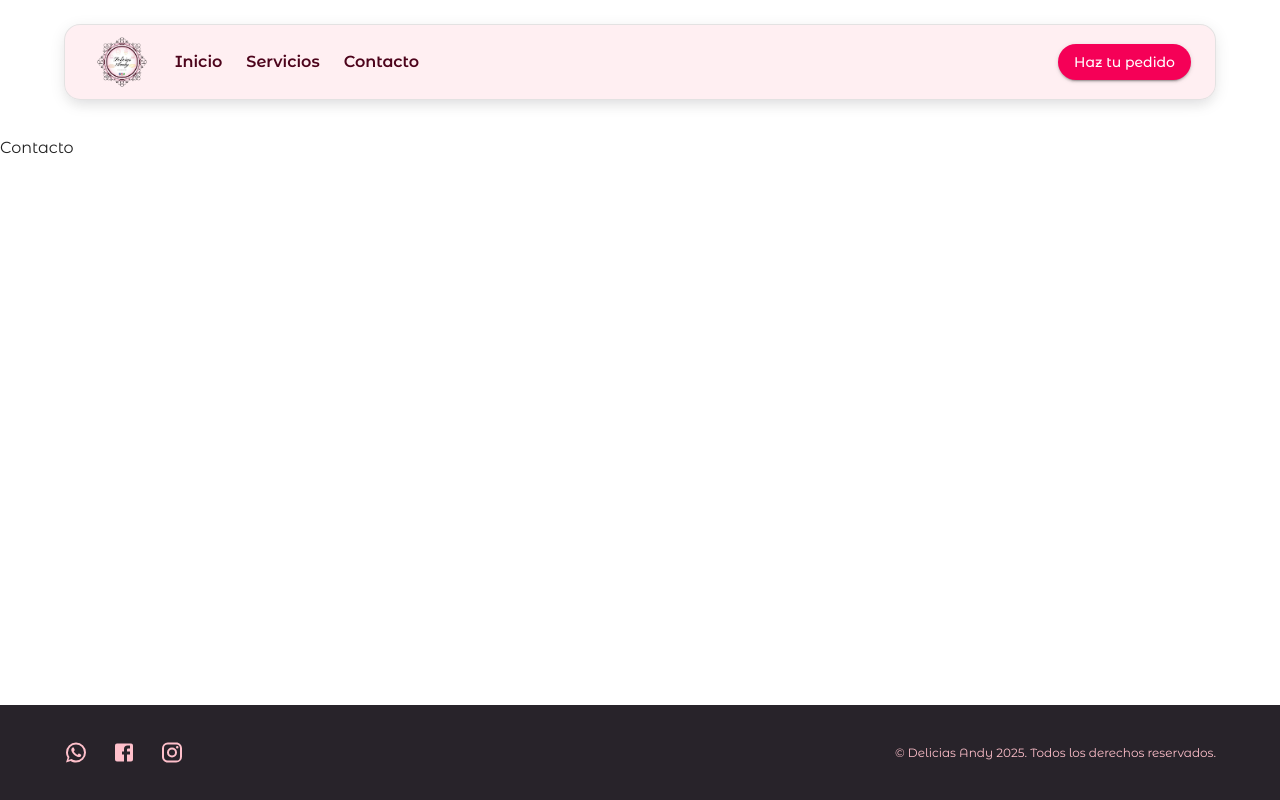
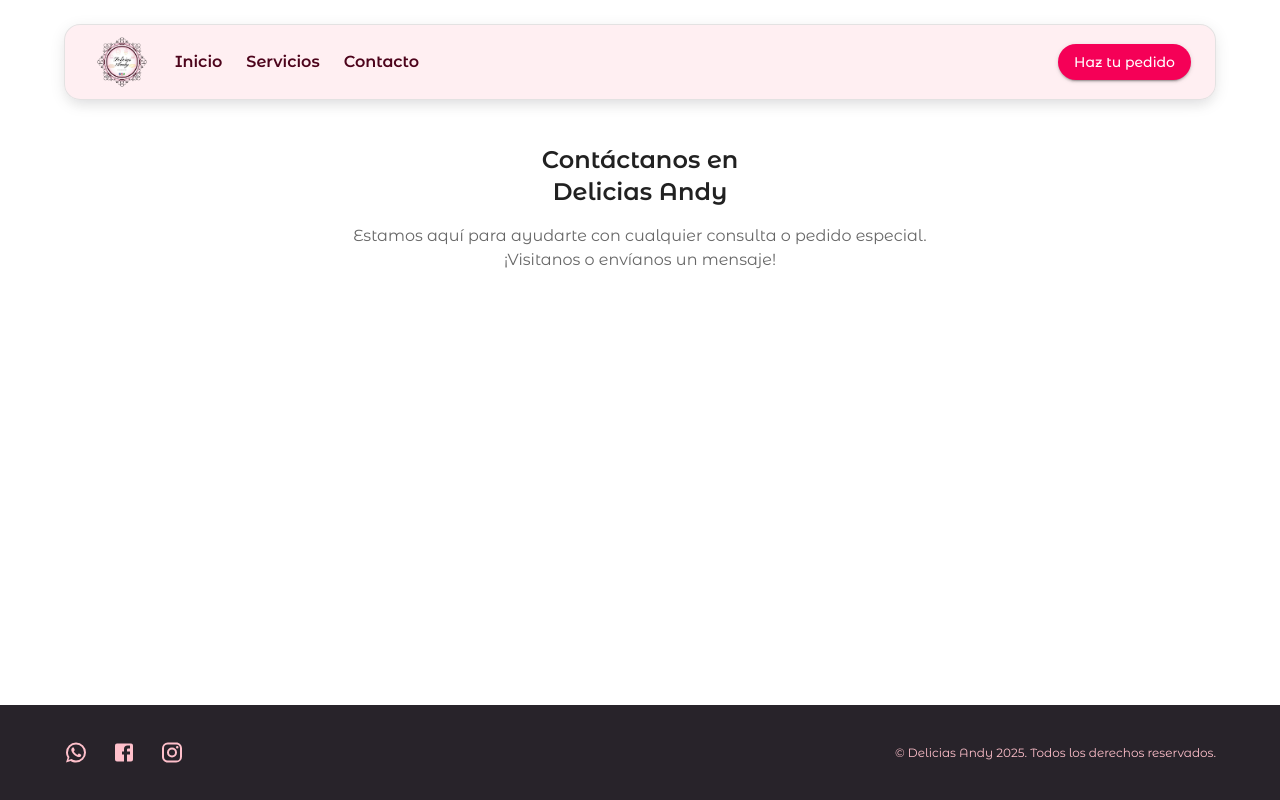
Before and after one commit to DOF1109/delicias-andy, a Next.js app: page /contact in a window 1280 px wide. Built offline with nearby package versions, Linux system fonts and the light colour scheme; what @mui/material-nextjs would draw is missing.

Commit message:
Add ContactBanner component and update the Contact page

```diff
--- a/src/app/contact/page.jsx
+++ b/src/app/contact/page.jsx
@@ -1,7 +1,13 @@
+import { Container } from "@mui/material";
+
+const { default: ContactBanner } = require("@/components/layout/ContactBanner");
+
 const Contact = () => {
-    return (
-        <p>Contacto</p>
-    )
-}
+  return (
+    <Container>
+      <ContactBanner />
+    </Container>
+  );
+};
 
 export default Contact;
--- a/src/app/services/page.jsx
+++ b/src/app/services/page.jsx
@@ -1,7 +1,6 @@
 import ServicesBanner from "@/components/layout/ServicesBanner.jsx";
 import ServicesFAQ from "@/components/layout/ServicesFAQ";
 import ServicesQuality from "@/components/layout/ServicesQuality";
-import { Container } from "@mui/material";
 
 const Services = () => {
 
--- /dev/null
+++ b/src/components/layout/ContactBanner.jsx
@@ -0,0 +1,19 @@
+import { Box, Typography } from "@mui/material";
+
+const ContactBanner = () => {
+  return (
+    <Box sx={{ textAlign: "center", py: 3 }}>
+      <Typography component="h2" variant="h5" fontWeight={600}>
+        Contáctanos en <br />
+        Delicias Andy
+      </Typography>
+      <Typography my={2} color="textSecondary">
+        Estamos aquí para ayudarte con cualquier consulta o pedido especial.
+        <br />
+        ¡Visitanos o envíanos un mensaje!
+      </Typography>
+    </Box>
+  );
+};
+
+export default ContactBanner;
--- a/src/components/layout/HomeBanner.jsx
+++ b/src/components/layout/HomeBanner.jsx
@@ -28,10 +28,8 @@ const HomeBanner = () => {
         justifyContent="space-between"
       >
         <Box color={theme.dark}>
-          <Typography variant="h4" fontWeight={600}>
-            Bienvenido a
-          </Typography>
           <Typography component="h1" variant="h4" fontWeight={600}>
+            Bienvenido a <br />
             Delicias Andy
           </Typography>
           <Typography mt={2} mb={5}>
```
